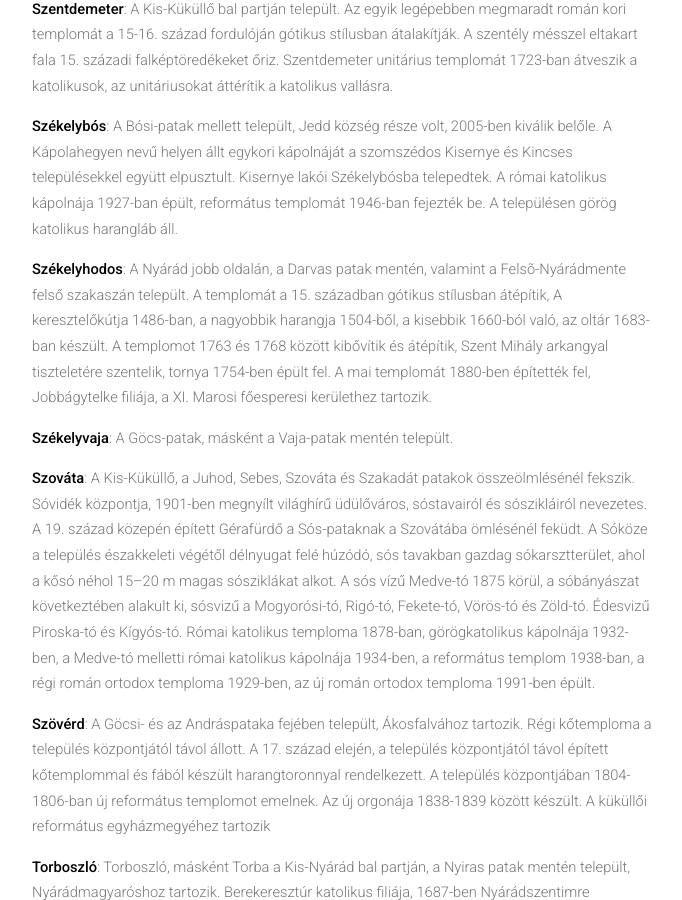
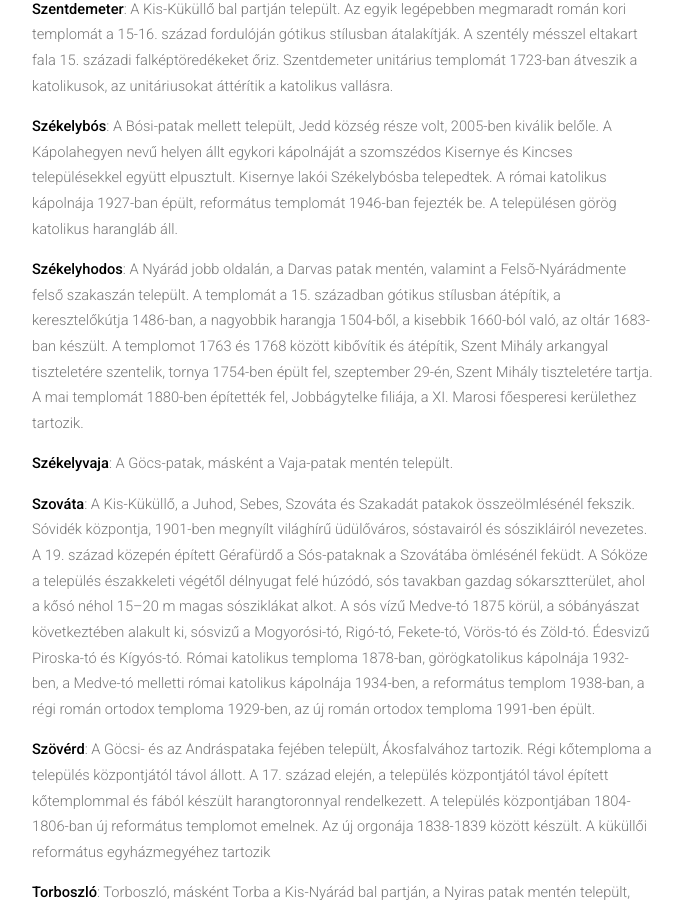
Before and after one commit to siculia/siculia.github.io, a Jekyll site: the page built from siculia-marosszek.html, in a window 1280 px wide and 900 px high, scrolled down 5770 px. Shown: the whole window, without its empty margins (128-810 px from the left). Built offline with Jekyll 4.4.1, drawn with Linux system fonts in a browser that asks for light colours; nearby versions of some CDN libraries; library files that are not in the unit come from our copies.

Commit message:
Székelyszenetlélek

```diff
--- a/siculia-marosszek.html
+++ b/siculia-marosszek.html
@@ -67,7 +67,7 @@ layout: default
 							<p style="text-align: left;"><b>Sáromberke</b>: A Maros bal partján települt. A sáromberki Teleki-kastélyt barokk stílusban 1769-ben Teleki Sámuel erdélyi kancellár kezdi építtetni, amit újbarokk stílusban épült emelettel toldanak meg 1912-ben. A kastélypark 1782–1787 között épült ki, az angolpark kialakítása a kancellár unokájának érdeme. A Teleki-kastély értékeit 1944-ben széthordják, benne az államosítást követően mezőgazdasági iskolát létesítenek. A Középszegen található református templomát 1785-ben, gróf Teleki Sámuel és felesége Bethlen Zsuzsánna támogatásából, klasszicizáló barokk stílusban építik fel, 1928-ban, 1986-ban és 2009-ben felújítják, a hozzá tartozó parókia épülete 1913-ban készül el. A Teleki család sírboltja a kastéllyal szemben 1803-ban épült. A református felekezeti iskola épületét 1824-ben építik fel. A római katolikus temploma neoromán stílusban az Alszegen 1905-ben épült fel.  Az 1722-ben épült és 1774-ben felújított Teleki-kriptában nyugszik gróf Teleki Sámuel erdélyi kancellár és gróf Teleki Sámuel Afrika-utazó. A családi kripta mellett a Szent Illés ortodox kolostor épülete áll, 1993-ban kezdi működését. Az ortodox templom épülete az 1993-ban alapított, a maroshévízi Szent Illés rendházhoz tartozó kolostor udvarán áll.</p>
 							<p style="text-align: left;"><b>Szentdemeter</b>: A Kis-Küküllő bal partján települt. Az egyik legépebben megmaradt román kori templomát a 15-16. század fordulóján gótikus stílusban átalakítják. A szentély mésszel eltakart fala 15. századi falképtöredékeket őriz. Szentdemeter unitárius templomát 1723-ban átveszik a katolikusok, az unitáriusokat áttérítik a katolikus vallásra.</p>
 							<p style="text-align: left;"><b>Székelybós</b>: A Bósi-patak mellett települt, Jedd község része volt, 2005-ben kiválik belőle. A Kápolahegyen nevű helyen állt egykori kápolnáját a szomszédos Kisernye és Kincses településekkel együtt elpusztult. Kisernye lakói Székelybósba telepedtek. A római katolikus kápolnája 1927-ban épült, református templomát 1946-ban fejezték be. A településen görög katolikus harangláb áll.</p>
-							<p style="text-align: left;"><b>Székelyhodos</b>: A Nyárád jobb oldalán, a Darvas patak mentén, valamint a Felsõ-Nyárádmente felső szakaszán települt. A templomát a 15. században gótikus stílusban átépítik, A keresztelőkútja 1486-ban, a nagyobbik harangja 1504-ből, a kisebbik 1660-ból való, az oltár 1683-ban készült. A templomot 1763 és 1768 között kibővítik és átépítik, Szent Mihály arkangyal tiszteletére szentelik, tornya 1754-ben épült fel. A mai templomát 1880-ben építették fel, Jobbágytelke filiája, a XI. Marosi főesperesi kerülethez tartozik.</p>
+							<p style="text-align: left;"><b>Székelyhodos</b>: A Nyárád jobb oldalán, a Darvas patak mentén, valamint a Felsõ-Nyárádmente felső szakaszán települt. A templomát a 15. században gótikus stílusban átépítik, a keresztelőkútja 1486-ban, a nagyobbik harangja 1504-ből, a kisebbik 1660-ból való, az oltár 1683-ban készült. A templomot 1763 és 1768 között kibővítik és átépítik, Szent Mihály arkangyal tiszteletére szentelik, tornya 1754-ben épült fel, szeptember 29-én, Szent Mihály tiszteletére tartja. A mai templomát 1880-ben építették fel, Jobbágytelke filiája, a XI. Marosi főesperesi kerülethez tartozik.</p>
 							<p style="text-align: left;"><b>Székelyvaja</b>: A Göcs-patak, másként a Vaja-patak mentén települt.</p>
 							<p style="text-align: left;"><b>Szováta</b>: A Kis-Küküllő, a Juhod, Sebes, Szováta és Szakadát patakok összeölmlésénél fekszik. Sóvidék központja, 1901-ben megnyílt világhírű üdülőváros, sóstavairól és sószikláiról nevezetes. A 19. század közepén épített Gérafürdő a Sós-pataknak a Szovátába ömlésénél feküdt. A Sóköze a település északkeleti végétől délnyugat felé húzódó, sós tavakban gazdag sókarsztterület, ahol a kősó néhol 15–20 m magas sósziklákat alkot. A sós vízű Medve-tó 1875 körül, a sóbányászat következtében alakult ki, sósvizű a Mogyorósi-tó, Rigó-tó, Fekete-tó, Vörös-tó és Zöld-tó.  Édesvizű Piroska-tó és Kígyós-tó. Római katolikus temploma 1878-ban, görögkatolikus kápolnája 1932-ben, a Medve-tó melletti római katolikus kápolnája 1934-ben, a református templom 1938-ban, a régi román ortodox temploma 1929-ben, az új román ortodox temploma 1991-ben épült.</p>
 							<p style="text-align: left;"><b>Szövérd</b>: A Göcsi- és az Andráspataka fejében települt, Ákosfalvához tartozik. Régi kőtemploma a település központjától távol állott. A 17. század elején, a település központjától távol épített kőtemplommal és fából készült harangtoronnyal rendelkezett. A település központjában 1804-1806-ban új református templomot emelnek. Az új orgonája 1838-1839 között készült. A küküllői református egyházmegyéhez tartozik</p>
--- a/siculia-udvarhelyszek.html
+++ b/siculia-udvarhelyszek.html
@@ -80,7 +80,7 @@ layout: default
 							<p style="text-align: left;"><b>Bözöd</b>: Bözöd.</p>
 							<p style="text-align: left;"><b>Bözödújfalú</b>: Bözödújfalú a búcsúját Szentháromság vasárnapján tartja.</p>
 							<p style="text-align: left;"><b>Csehétfalva</b>: A Nyikó és a Konyha-patak összefolyásánál települt. Régi temploma a település keleti szélén egy dombtetőn állt, temető vette körül. Unitárius temploma 1823-ban épült.</p>
-							<p style="text-align: left;"><b>Etéd</b>: A Küsmöd- és a Firtos patakának összefolyásánál települt. Régi kápolnája az 1792. szeptember 8-án keletkezett tűzvészben elpusztúl, római katolikus temploma 1876-ban épült fel Szent Miháy tiszteletére szentelik, búcsúját szeptember 29-én, Szent Mihály arkangyal tiszteletére tartják. A tornya 1889-ben épült fel. A 17. században emelt református temploma az 1792. szeptember 8-án tomboló tűzvészben elpusztul, 1802-ben épült újjá. <p>
+							<p style="text-align: left;"><b>Etéd</b>: A Küsmöd- és a Firtos patakának összefolyásánál települt. Régi kápolnája az 1792. szeptember 8-án keletkezett tűzvészben elpusztúl, római katolikus temploma 1876-ban épült fel Szent Miháy tiszteletére szentelik, búcsúját szeptember 29-én, Szent Mihály arkangyal tiszteletére tartja. A tornya 1889-ben épült fel. A 17. században emelt református temploma az 1792. szeptember 8-án tomboló tűzvészben elpusztul, 1802-ben épült újjá. <p>
 							<p style="text-align: left;"><b>Ége</b>: A Nagy-patak, másként Ége-patak fejében fekszik. Református temploma a Kápolnadombon 1784-92 között épült fel.</p>
 							<p style="text-align: left;"><b>Énlaka</b>: A Kis- és a Nagyküküllő vízválasztóján, a Gagy-patak fejében települt, Etéd községhez tartozik. Kőfallal körülvett temploma a 15. század második felében épült, 1661-ben boltozata leomlik, az unitárius templom virágdíszes, festett kazettás mennyezete 1668-ban épül fel. Az Orbán Balázs által 1864-ben felfedezett, székely rovásírással készült „Egy az Isten. Georgyius Musnai diakon.” felirat ekkor készült Muzsnai Dakó György festő keze által. A templom kerítésfala 1745-ben épül fel, templomtornya 1830 és 1833 között épült fel, övpárkányokkal tagolt gúlasisak fedi. A templom 1976. évi, a szentélyben végzett feltárásakor a mai középkori templomnál jóval korábbi építmény alapfalait találták meg, a padlózat alól római kori sír és két fogadalmi oltárkő kerül elő, amelyet a diadalív déli falának padlószintjébe építettek be. A településen eredeti formájában megmaradt, a székely népi építészeti örökség részét képező régi tornácos, körtornácos vagy homloktornácos házak állnak.</p>
 							<p style="text-align: left;"><b>Farkaslaka</b>: A Nyikó felső folyása mentén települt. Tamási Áron szülőházában múzeumot alakítottak ki. Búcsúját május 16-án, Nepomuki Szent János napján tartja.</p>
@@ -107,8 +107,8 @@ layout: default
 							<p style="text-align: left;"><b>Székelyszenterzsébet</b>: A Mogyorós patak két oldalán települt, Újszékelyhez tartozik.  A román korból származó templomát, késő gótikus stílusban átépítik, Magyarországi Szent Erzsébet tiszteletére volt szentelve. A középkori templomot a reformátusok 1639-ben veszik bírtokba, 1662-ben véglegesen nekik ítélik, 1870-ben lebontják, helyére 1870 és 1872 között református templomot építenek. A református templom keleti részében a padlózat alatt van a régi templomból megmaradt középkori kripta. A középkori templomhoz épített torony 1785-ben készült el, új nagyharangját 1921-ben öntik. A településen állt Eössi udvarház nyomtalanul eltűnt, a 18–19. századi Kemény udvarház 1997-ben romba dőlt. A református templomkertben 2006-ban felavatják Magyarországi Szent Erzsébet egészalakos szobrát.</p>
 							<p style="text-align: left;"><b>Székelykál</b>: A Káli-patak völgyében települt, közigazgatásilag Nagyernyéhez tartozik. középkori temploma a Kripta hehgyen állt, 1752 előtt bonttották el, a sírbolt, a kripta nyomai megmaradtak. Új római katolikus temploma a Kripta hegy alatt 1752-ben épült fel, a Sarlós Boldogasszony római katolikus plébániatemploma a búcsúját július 2-án Sarlós Boldogasszony napján tartja. A római katolikus templom nagyharangja Székelyudvarhelyen, Lázár Imre harangöntő műhelyében készült. Református templomát 1782-ben Kendi Kovács Tamás támogatásából építették, benne van a Kun család sírboltja. Unitárius temploma 1760 és 1762 között épült. A településen állt Cserei Mihály királybíró udvarháza és most is áll a Nagy család udvarháza.</p>
 							<p style="text-align: left;"><b>Székelyszentmihály</b>: Székelyszentmihály a Gada-, a Szalon- és a Szalom-patakok Nyikóba torkollásánál fekszik, özigazgatásilag Siménfalvához tartozik.</p>
-							<p style="text-align: left;"><b>Székelyszentlélek</b>: Búcsúját Pünkösdkor tartja.</p>
-							<p style="text-align: left;"><b>Székelypálfalva</b>: A Firtos-hegy lábánál, a Gada-patak fejében települt, 1968-ig önálló község volt, jelenleg Farkaslakához tartozik, egyházilag Korond filiája. A település a nevét Szent Pálról kapta,  régi temploma Kápolna-kapu nevű helyen állt. Az római katolikus temploma 1765 és 1775 között épült barokk stílusban, klasszicista jegyekkel, a régi templomból kő ajtókeretet, a keresztelőmedencét és szenteltvíztartót őrízte meg, a templom védő­szent­je, Szent Mihály, búcsúját szeptember 29-én tartja. 1775-ben plébániát kap, 1777-től önálló egyházközséggé alakul, a XV. székelyudvarhelyi főesperesi kerülethez tartozik. Tarcsafalvi Mihály udvatháza az 1647-es évszámot viseli. A település hagyományos mestersége a fametszés. </p>
+							<p style="text-align: left;"><b>Székelyszentlélek</b>: A Felső-Nyikómentén települt. A régi temploma a település mellett épült, ajtaja 13. századi, amit a 15. században átépítenek, később kőfallal veszik körül. A római katolikus templomot barokk stílusban átépítik, 1837-ben felújítják, búcsúját Pünkösdkor tartja. A templom mellett találjuk Balázsi Dénes helytörténész 1977-ben létrehozott néprajzi múzeumát. A településhatárában tizennégy különböző borvízforrás fakad.</p>
+							<p style="text-align: left;"><b>Székelypálfalva</b>: A Firtos-hegy lábánál, a Gada-patak fejében települt, 1968-ig önálló község volt, jelenleg Farkaslakához tartozik, egyházilag Korond filiája. A település a nevét Szent Pálról kapta, régi temploma Kápolna-kapu nevű helyen állt. Az római katolikus temploma 1765 és 1775 között épült barokk stílusban, klasszicista jegyekkel, a régi templomból kő ajtókeretet, a keresztelőmedencét és szenteltvíztartót őrízte meg, a templom védő­szent­je, Szent Mihály, búcsúját szeptember 29-én tartja. 1775-ben plébániát kap, 1777-től önálló egyházközséggé alakul, a XV. székelyudvarhelyi főesperesi kerülethez tartozik. Tarcsafalvi Mihály udvatháza az 1647-es évszámot viseli. A település hagyományos mestersége a fametszés. </p>
 							<p style="text-align: left;"><b>Székelyudvarhely</b>: Székelyudvarhely a Nagy-Küküllő völgyének felső szakaszán települt. A város főterén, a Patkóban szoborpark áll, a magyar történelem nagy alakjaiva és Csaba királyfi jelképes szobrával. A főtér református temploma 1781-ben épült. A székelyudvarhelyi Jézus szive kápolna a búcsúját június 14-én, Jézus Szent Szíve ünnepén tartja. A székelyudvarhelyi katolikus esperesi kerület a búcsúját Úrnapján tartja. A székelyudvarhelyi ferences teplom a búcsúját június 29-én Szent Péter és Pál napján tartja. A városból eltünt a Budvár-fürdő, a Feketető-fürdő és a Solymosi-fürdő.</p>
 							<p style="text-align: left;"><b>Székelyvarság</b>: A Nagy-Küküllő forrásvidékén települt szórványtelepülés, Varságtelep 1902-ben lesz önálló plébánia, 1907-ben válik el Oroszhegy községtől és válik önálló községgé, a központja 1908-tól viseli a Székelyvarság nevet, részei Varságtisztása, Bolygóbükke, For­rás­kö­ze, Sólyom­kő­pataka, Nagy­kút­pa­ta­ka, Bagzos és Küküllőtelep. Római katolikus temploma 1902–1904 között Majláth Gusztáv Károly gyulafehérvári püspök támogatásából épült, a búcsúját június 29-én, Szent Péter és Pál napján tartja.  A település 2001 és 2003 között ravatalozó kápolnát épít, plébániája 2008-ban épül fel, a XV. székelyudvarhelyi főesperesi kerülethez tartozik. A teplom tornyát 1949-ben vihar veri, az eredeti tornyot 2016-ban állítják helyre. Székelyvarság központjától 3-4 kilométerre találjuk a két lépcsős Csorgókő-vízesést, ettől örszáz méterre van a Jézus-kútja forrás. A település határában emelkedett a Tartód vára. Híres a zsindelykészítéséről.</p>
 							<p style="text-align: left;"><b>Tibód</b>: A Bosnyák-patak völgyében települt. Anyaegyháza Székelyszenttamás, 1657 előtt épített kápolnáját a Szűz Mária látogatása tiszteletére építették. Új kápolnáját 1764-ben a Török család építtette Magyarországi Szent Erzsébet tiszteletére, titulusát Sarlós Boldogasszonyra változtatják, búcsúját július 2-án Sarlós Boldogasszony napján tartja.
```
